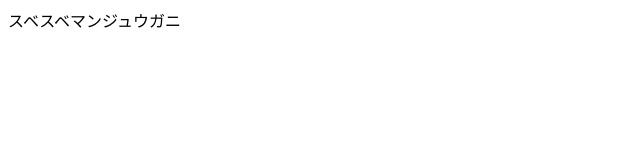
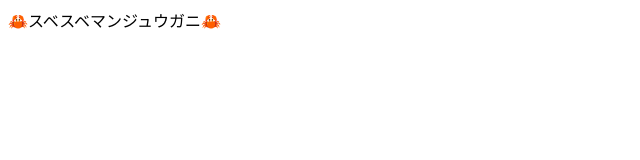
Before and after one commit to yuzuki1112/20230421-test, a plain HTML site: page index.html in a window 1280 px wide. Shown: the full height of the page, 0-640 px from the left. Drawn offline with Linux system fonts and the light colour scheme.

Commit message:
書き加えました
🦀

```diff
--- a/index.html
+++ b/index.html
@@ -5,6 +5,6 @@
     <title>タイトル</title>
   </head>
   <body>
-    スベスベマンジュウガニ
+    🦀スベスベマンジュウガニ🦀
   </body>
 </html>
```
